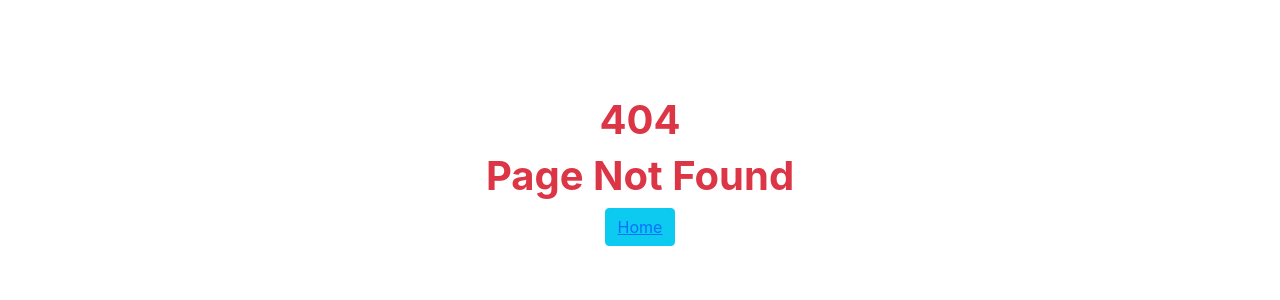
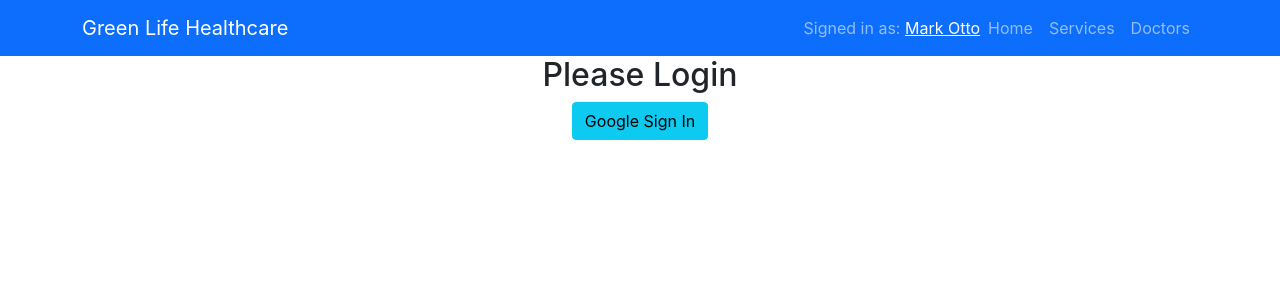
Before and after one commit to rinanasir/-healthcare-related-website, a React (Create React App) app: page /login in a window 1280 px wide. Before the commit this address had no page. Shown: the top 300 px of the page. Built offline with nearby package versions, Linux system fonts and the light colour scheme.

Commit message:
added navbar

```diff
--- a/src/App.js
+++ b/src/App.js
@@ -3,17 +3,23 @@
 import Details from './Pages/Details/Details/Details';
 import Home from './Pages/Home/Home/Home';
 import NotFound from './Pages/Home/NotFound/NotFound';
+import Login from './Pages/Login/Login/Login';
+import Header from './Pages/Shared/Header/Header';
 
 function App() {
   return (
     <div className="App">
       <Router>
+        <Header></Header>
         <Switch>
           <Route exact path="/">
             <Home></Home>
           </Route>
           <Route path="/home">
             <Home></Home>
+          </Route>
+          <Route path="/login">
+            <Login></Login>
           </Route>
           <Route path="/details/:serviceKey">
             <Details></Details>
--- a/src/Pages/Home/Doctors/Doctors.js
+++ b/src/Pages/Home/Doctors/Doctors.js
@@ -9,7 +9,7 @@
             .then(data => setDoctors(data));
     }, []);
     return (
-        <div>
+        <div id="doctors">
             <h1 className="text-primary fw-bold mt-5 pt-5">Meet Our Doctors</h1>
             <div className="row mx-5 px-5">
                 {
--- a/src/Pages/Home/Services/Services.js
+++ b/src/Pages/Home/Services/Services.js
@@ -9,7 +9,7 @@
             .then(data => setServices(data));
     }, []);
     return (
-        <div>
+        <div id="services">
             <h1 className="text-primary fw-bold mt-5 pt-5">Our Services</h1>
             <div className="row mx-5 px-5">
                 {
--- /dev/null
+++ b/src/Pages/Login/Login/Login.js
@@ -0,0 +1,12 @@
+import React from 'react';
+
+const Login = () => {
+    return (
+        <div>
+            <h2>Please Login</h2>
+            <button className="btn btn-info">Google Sign In</button>
+        </div>
+    );
+};
+
+export default Login;
--- /dev/null
+++ b/src/Pages/Shared/Header/Header.js
@@ -0,0 +1,27 @@
+import React from 'react';
+import { Container, Nav, Navbar } from 'react-bootstrap';
+
+const Header = () => {
+    return (
+        <>
+            <Navbar bg="primary" variant="dark" sticky="top">
+                <Container>
+                    <Navbar.Brand href="#home">Green Life Healthcare</Navbar.Brand>
+                    <Navbar.Toggle />
+                    <Navbar.Collapse className="justify-content-end">
+                        <Navbar.Text>
+                            Signed in as: <a href="#login">Mark Otto</a>
+                        </Navbar.Text>
+                    </Navbar.Collapse>
+                    <Nav className="me-auto">
+                        <Nav.Link href="#home">Home</Nav.Link>
+                        <Nav.Link href="#services">Services</Nav.Link>
+                        <Nav.Link href="#doctors">Doctors</Nav.Link>
+                    </Nav>
+                </Container>
+            </Navbar>
+        </>
+    );
+};
+
+export default Header;
```
